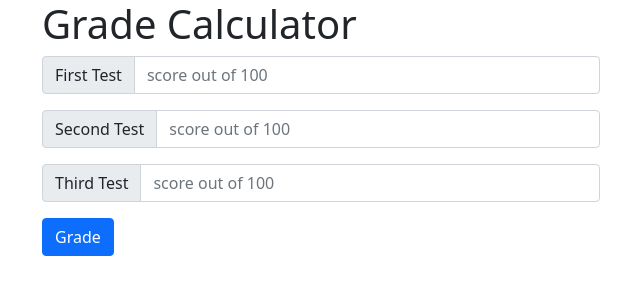
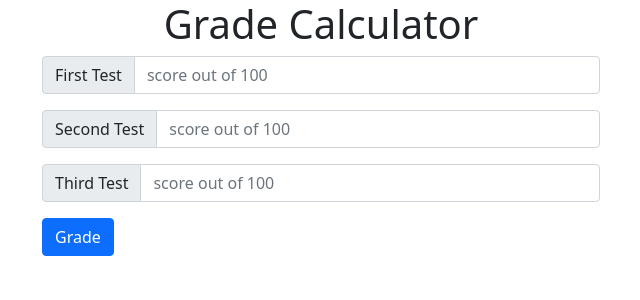
Before and after one commit to kawsar01822/ostad, a PHP site: page /grade_calculator.php in a window 1280 px wide. Shown: the top 300 px of the page, without its empty margins (319-959 px from the left). Run offline with PHP 8.4, Linux system fonts and the light colour scheme.

Commit message:
Update grade_calculator.php

```diff
--- a/assignment/module_1/grade_calculator.php
+++ b/assignment/module_1/grade_calculator.php
@@ -10,7 +10,7 @@
 <body>
     <div class="container">
         <form action="grade_calcuator.php" method="post" class="col-md-6 offset-md-3" onsubmit="return validateForm();">
-            <h1>Grade Calculator</h1>
+            <h1 class="text-center">Grade Calculator</h1>
             <div class="input-group mb-3">
                 <label class="input-group-text" for="test1">First Test </label>
                 <input type="number" class="form-control" id="test1" name="test1" placeholder="score out of 100">
```
